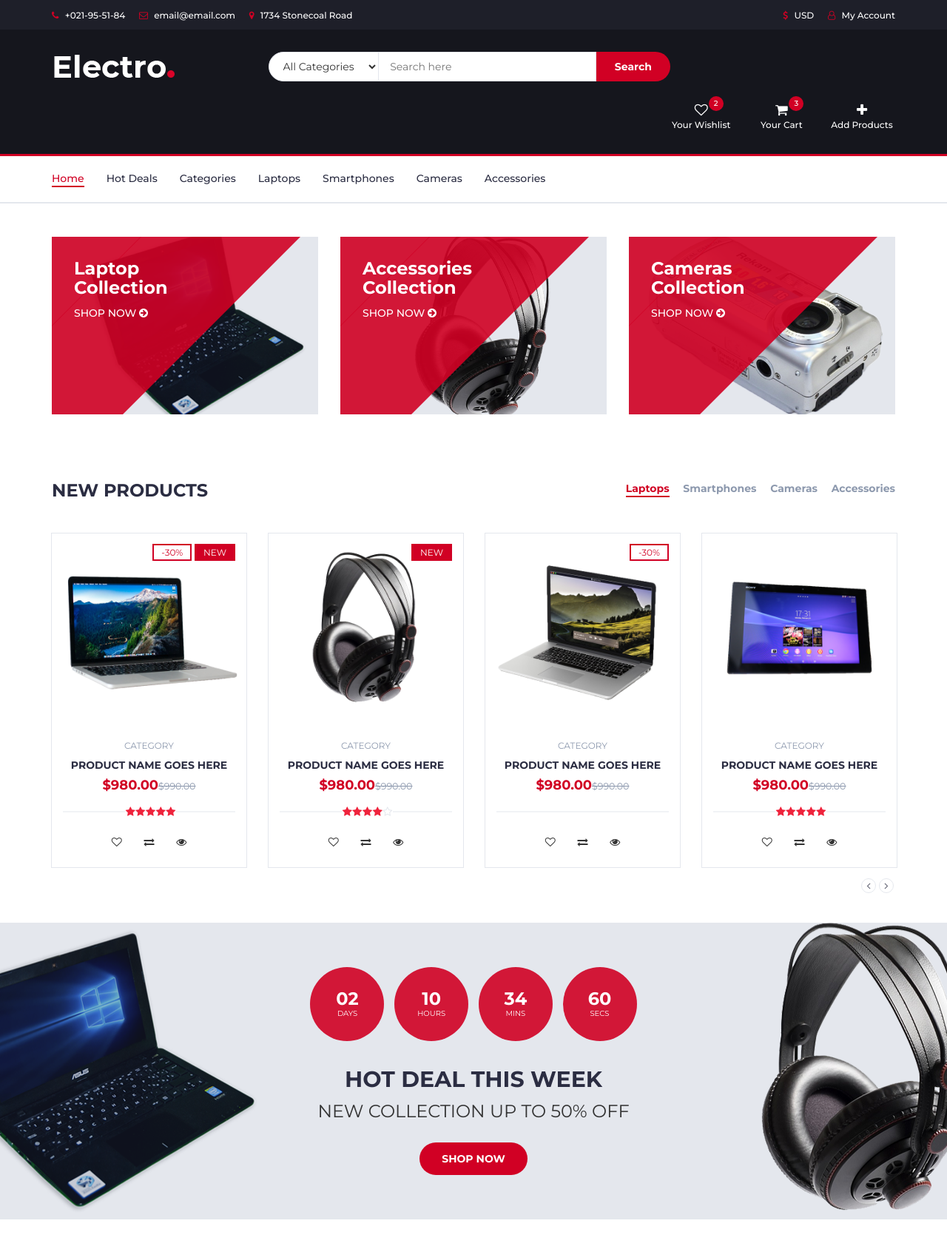
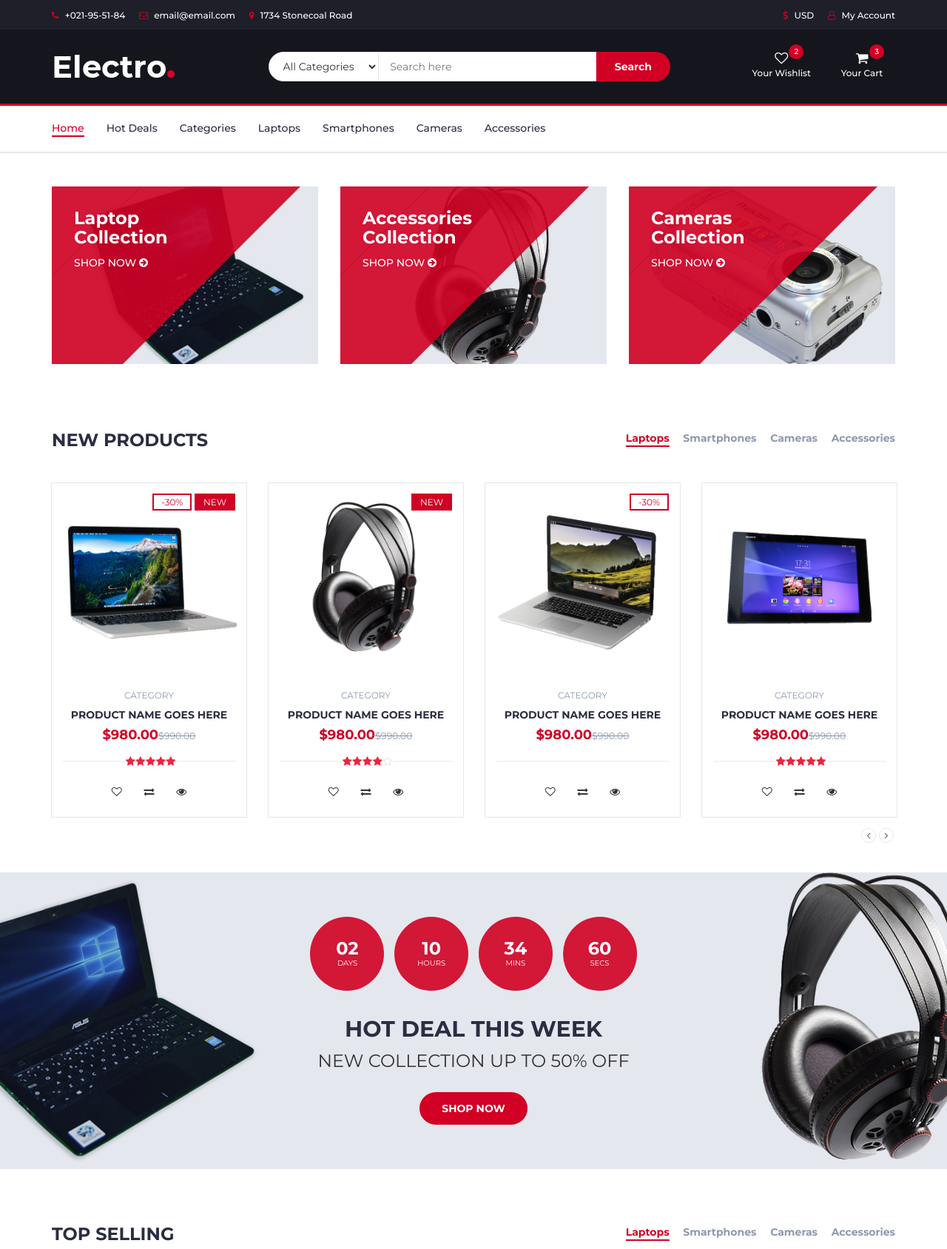
Before and after one commit to sabbirhasaann/eCommerce-django, a Django app: page / in a window 1280 px wide. Shown: the top 1688 px of the page at 74% size. Run offline with Django 5.2, Linux system fonts and the light colour scheme; some libraries are stand-ins or nearby versions.

Commit message:
revert add product in header

```diff
--- a/templates/header.html
+++ b/templates/header.html
@@ -57,7 +57,7 @@
         <!-- /SEARCH BAR -->
 
         <!-- ACCOUNT -->
-        <div class="col-md-12 clearfix">
+        <div class="col-md-3 clearfix">
           <div class="header-ctn">
             <!-- Wishlist -->
             <div>
@@ -112,15 +112,6 @@
             </div>
             <!-- /Cart -->
 
-            <!-- Add Product -->
-            <div>
-              <a href="{% url 'add-product' %}">
-                <i class="fa fa-plus"></i>
-                <span>Add Products</span>
-              </a>
-            </div>
-            <!-- Add Product -->
-
             <!-- Menu Toogle -->
             <div class="menu-toggle">
               <a href="#">
```
